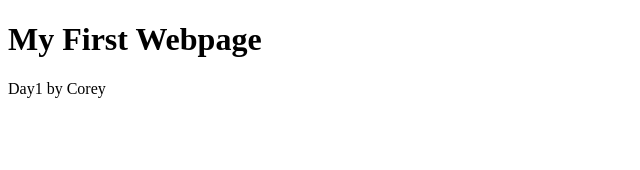
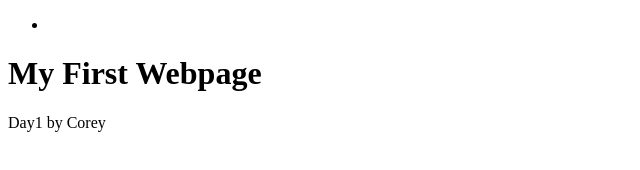
Before and after one commit to cgarner-design/cgarner-design.github.io, a plain HTML site: page index.html in a window 1280 px wide. Shown: the whole page, without its empty margins (0-640 px from the left). Drawn offline with Linux system fonts and the light colour scheme.

Commit message:
Update index.html

```diff
--- a/index.html
+++ b/index.html
@@ -4,7 +4,15 @@
     <title></title>
   </head>
     <body>
+      <header>
+        <nav>
+          <ul>
+            <li></li>
+          </ul>
+        </nav>
+      </header>
 <h1>My First Webpage</h1>
 <p>Day1 by Corey</p>
     </body>
+
 </html>
```
